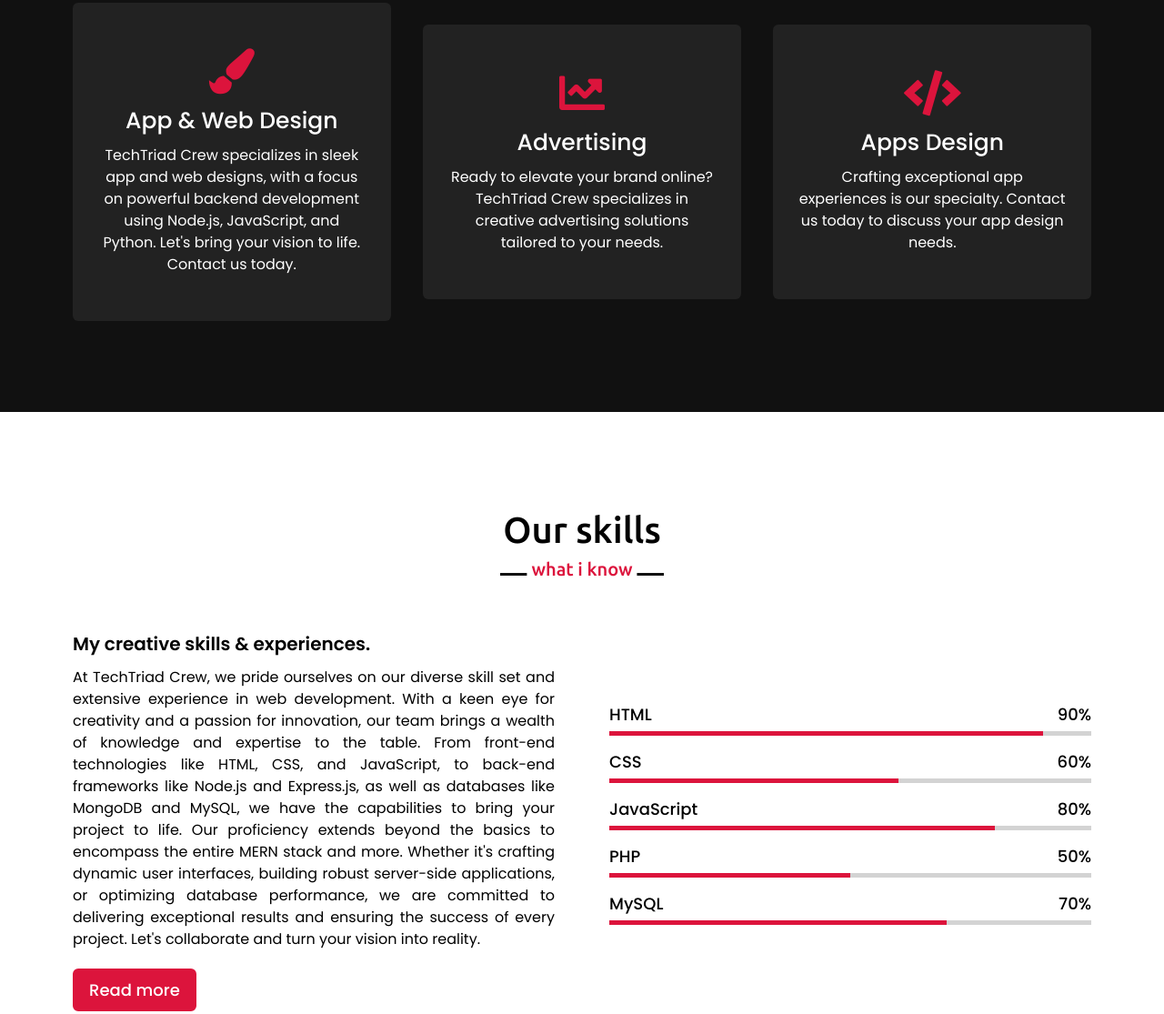
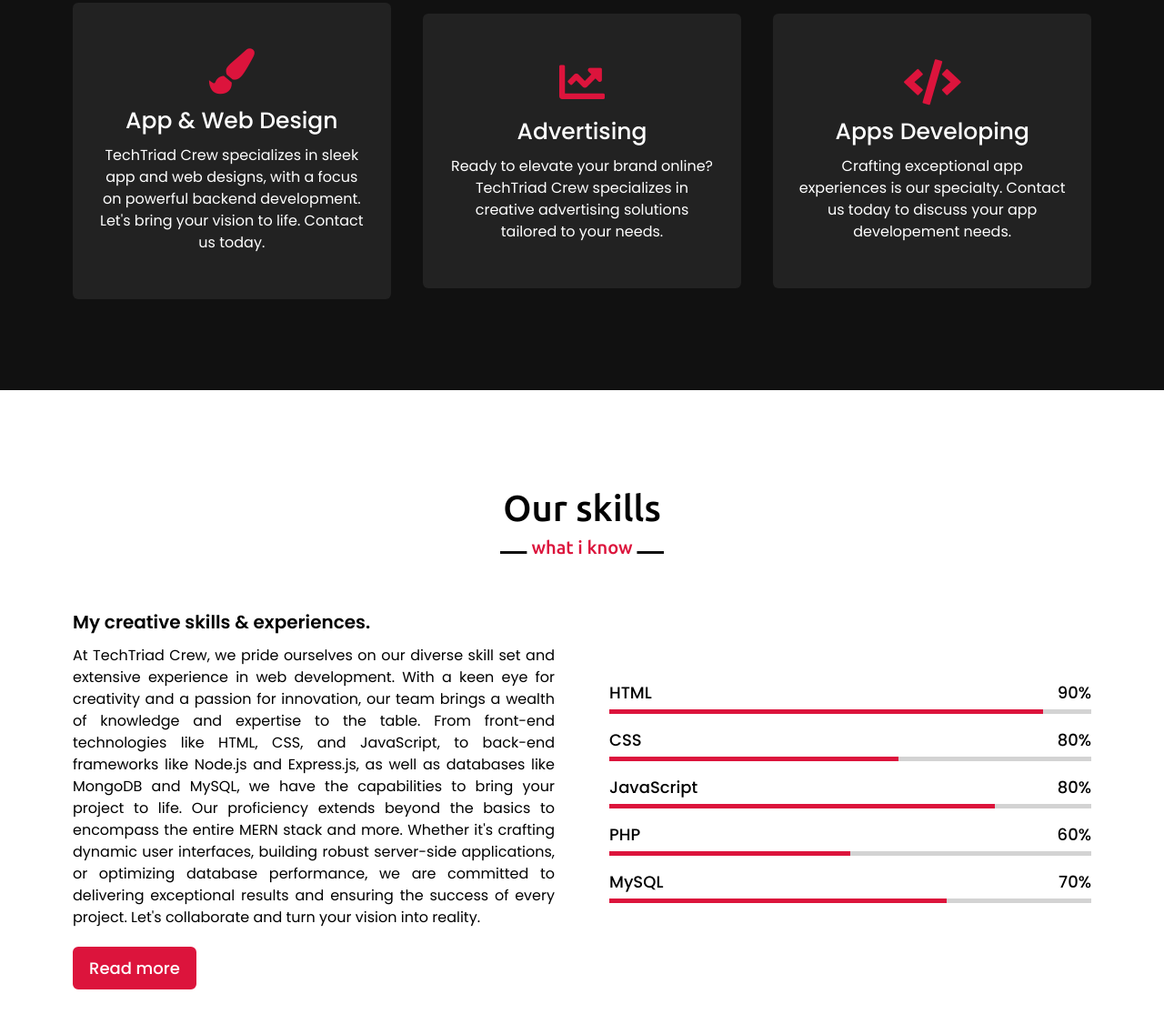
Before and after one commit to TechTriad-Crew/TechTriad-Crew.github.io, a plain HTML site: page index.html in a window 1280 px wide. Shown: the part 1777-2892 px from the top of the page at 91% size. Drawn offline with nearby package versions, Linux system fonts and the light colour scheme.

Commit message:
Update index.html

```diff
--- a/index.html
+++ b/index.html
@@ -73,7 +73,7 @@
                     <div class="box">
                         <i class="fas fa-paint-brush"></i>
                         <div class="text">App & Web Design</div>
-                        <p>TechTriad Crew specializes in sleek app and web designs, with a focus on powerful backend development using Node.js, JavaScript, and Python. Let's bring your vision to life. Contact us today.</p>
+                        <p>TechTriad Crew specializes in sleek app and web designs, with a focus on powerful backend development. Let's bring your vision to life. Contact us today.</p>
                     </div>
                 </div>
                 <div class="card">
@@ -86,8 +86,8 @@
                 <div class="card">
                     <div class="box">
                         <i class="fas fa-code"></i>
-                        <div class="text">Apps Design</div>
-                        <p>Crafting exceptional app experiences is our specialty. Contact us today to discuss your app design needs.</p>
+                        <div class="text">Apps Developing</div>
+                        <p>Crafting exceptional app experiences is our specialty. Contact us today to discuss your app developement needs.</p>
                     </div>
                 </div>
                </div>
@@ -116,7 +116,7 @@
                     <div class="bars">
                         <div class="info">
                             <span>CSS</span>
-                            <span>60%</span>
+                            <span>80%</span>
                         </div>
                         <div class="line css"></div>
                     </div>
@@ -130,7 +130,7 @@
                     <div class="bars">
                         <div class="info">
                             <span>PHP</span>
-                            <span>50%</span>
+                            <span>60%</span>
                         </div>
                         <div class="line php"></div>
                     </div>
```
